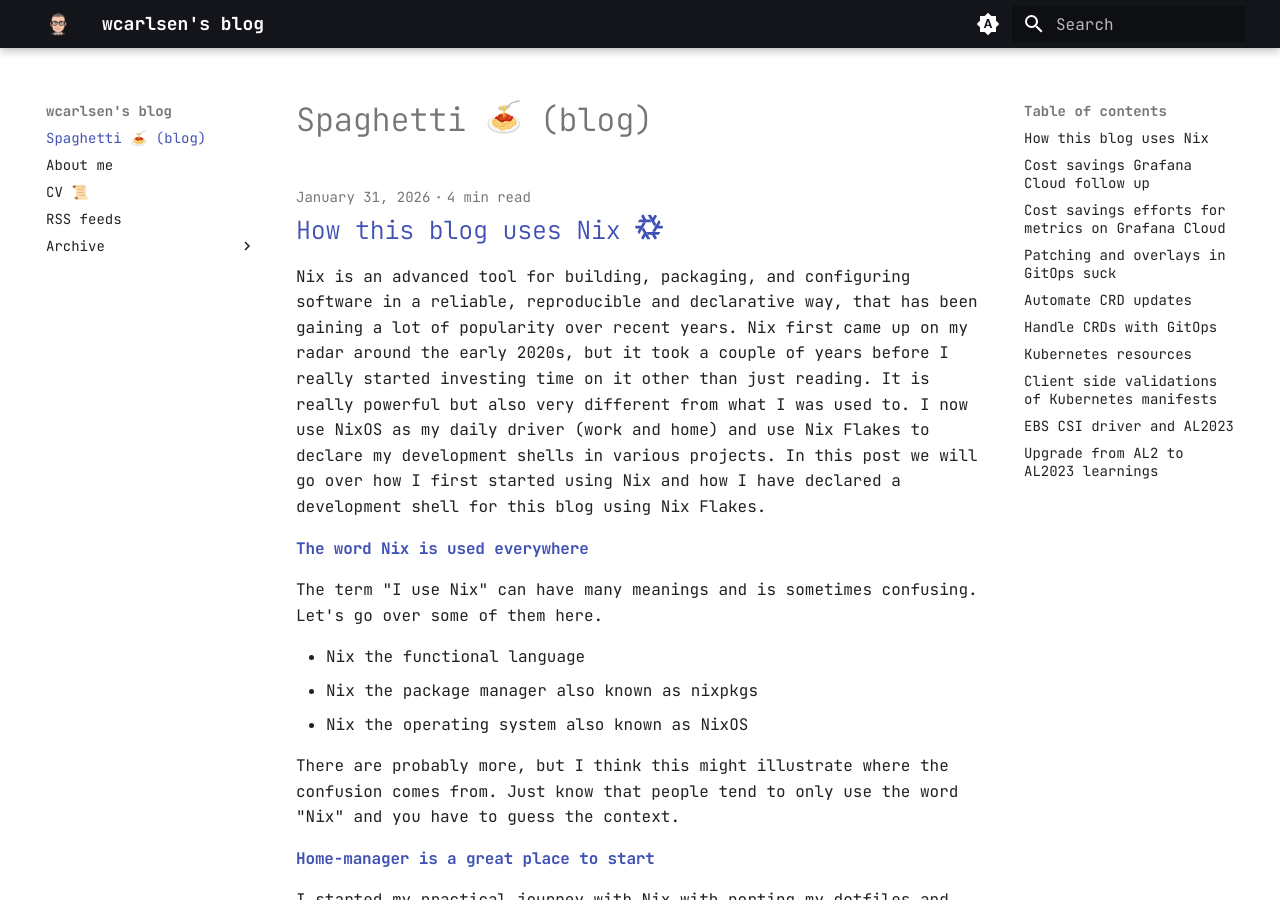
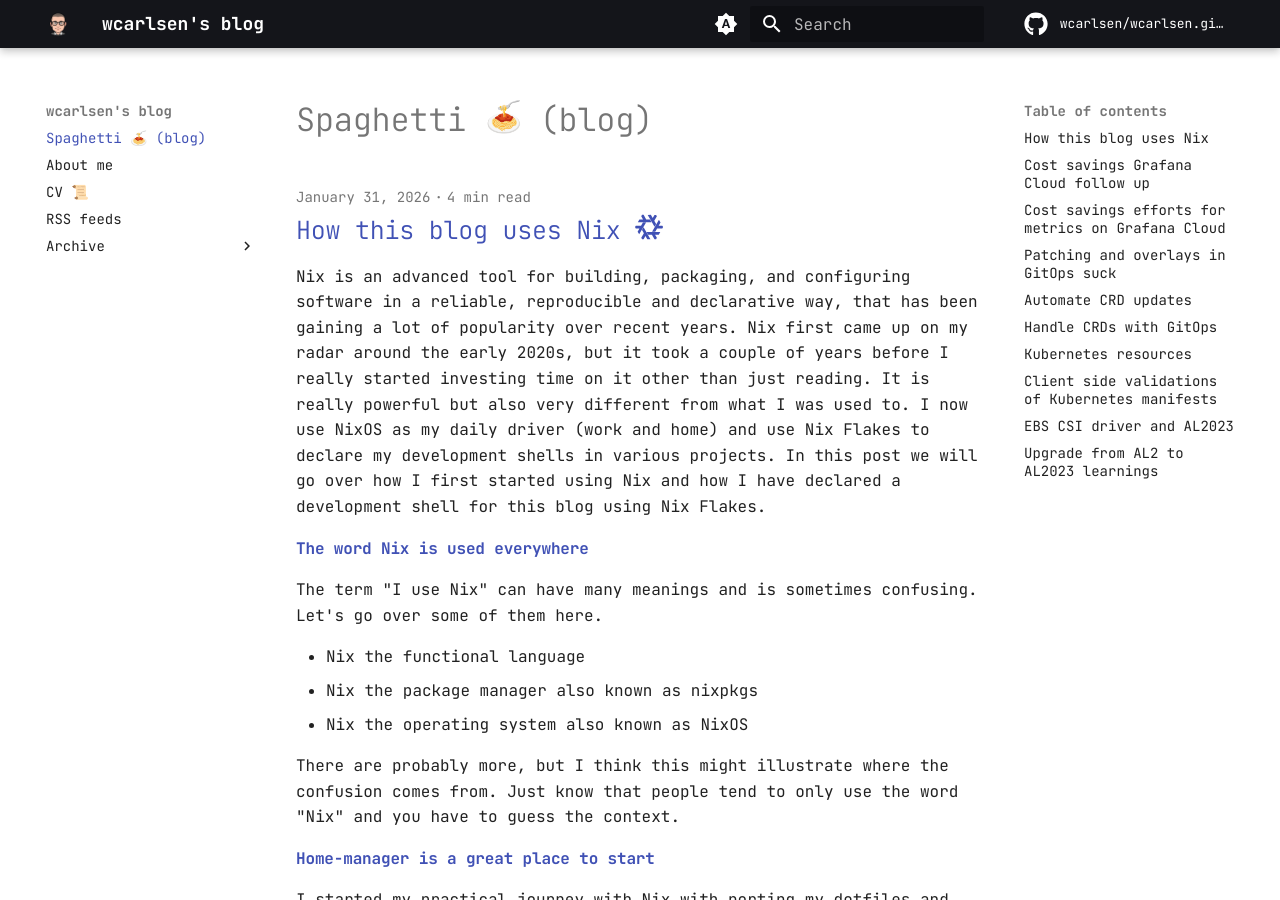
Before and after one commit to wcarlsen/wcarlsen.github.io, an MkDocs documentation site: the page built from docs/index.md, in a window 1280 px wide and 900 px high. Built offline with MkDocs 1.6.1 and Material for MkDocs 9.7.7, drawn with Linux system fonts in a browser that asks for light colours; emoji names are drawn with the system emoji font; plug-ins that fetch from the network failed and are left out; comment, search, counter and statistics services are not loaded.

Commit message:
Update flake and added repo url and image optimization
Signed-off-by: Willi Carlsen <carlsenwilli@gmail.com>

```diff
--- a/mkdocs.yaml
+++ b/mkdocs.yaml
@@ -1,16 +1,21 @@
 site_name: wcarlsen's blog
 site_url: https://wcarlsen.github.io/
+repo_name: wcarlsen/wcarlsen.github.io
+repo_url: https://github.com/wcarlsen/wcarlsen.github.io
 theme:
   name: material
   font:
     text: JetBrains Mono
     code: JetBrains Mono
   logo: assets/logo.png
+  icon:
+    repo: fontawesome/brands/github
   features:
     - header.autohide
   palette:
     # Palette toggle for automatic mode
     - media: "(prefers-color-scheme)"
+      accent: light green
       toggle:
         icon: material/brightness-auto
         name: Switch to light mode
@@ -18,6 +23,7 @@ theme:
     - media: "(prefers-color-scheme: light)"
       scheme: default
       primary: black
+      accent: light green
       toggle:
         icon: material/brightness-7
         name: Switch to dark mode
@@ -25,6 +31,7 @@ theme:
     - media: "(prefers-color-scheme: dark)"
       scheme: slate
       primary: black
+      accent: light green
       toggle:
         icon: material/brightness-4
         name: Switch to system preference
@@ -36,8 +43,9 @@ plugins:
       authors: false
   - search
   - tags
+  - optimize
   - rss:
-      match_path: posts/.*
+      match_path: docs/posts/.*
       date_from_meta:
         as_creation: date
 extra:
```
Also changed, not shown: 2 other files.
